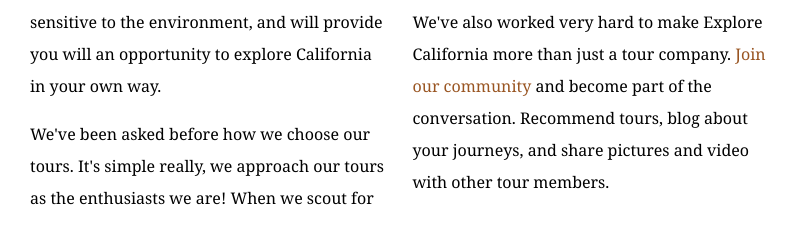
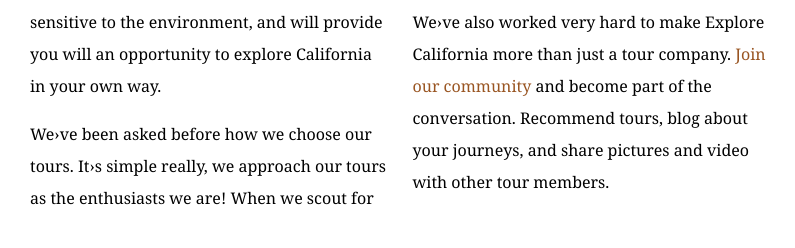
Before and after one commit to alimate/explore, a plain HTML site: page mission.html in a window 1280 px wide. Shown: the part 998-1246 px from the top of the page, 485-1280 px from the left. Drawn offline with Linux system fonts and the light colour scheme.

Commit message:
Replac quots

```diff
--- a/mission.html
+++ b/mission.html
@@ -64,8 +64,8 @@
           <div class="multiCol">
             <p>We are passionate about California and preserving the abundant resources that make it so unique. Our goal at Explore California is to transform your vacation into an adventure that will educate, inspire, and energize you unlike any other.</p>
             <p>Our tours are crafted around our central mission, and are designed to engage you in a unique and fulfilling way. All our tours are sensitive to the environment, and will provide you will an opportunity to explore California in your own way.</p>
-            <p>We've been asked before how we choose our tours. It's simple really, we approach our tours as the enthusiasts we are! When we scout for locations, choose tour options, or explore the surrounding area for exciting side-tours, we ask ourselves one question, &quot;is this something we would want to do?&quot; We also look very carefully at a tour's potential impact. We choose tours that are as environmentally sensitive as we are, and that expose people to amazing diversity of California's people, places, and wildlife!</p>
-            <p>We've also worked very hard to make Explore California more than just a tour company. <a href="explorers/join.html">Join our community</a> and become part of the conversation. Recommend tours, blog about your journeys, and share pictures and video with other tour members.</p>
+            <p>We&rsaquo;ve been asked before how we choose our tours. It&rsaquo;s simple really, we approach our tours as the enthusiasts we are! When we scout for locations, choose tour options, or explore the surrounding area for exciting side-tours, we ask ourselves one question, &lsaquo;is this something we would want to do?&rsaquo; We also look very carefully at a tour&rsaquo;s potential impact. We choose tours that are as environmentally sensitive as we are, and that expose people to amazing diversity of California's people, places, and wildlife!</p>
+            <p>We&rsaquo;ve also worked very hard to make Explore California more than just a tour company. <a href="explorers/join.html">Join our community</a> and become part of the conversation. Recommend tours, blog about your journeys, and share pictures and video with other tour members.</p>
           </div>
         </div>
       </div>
```
